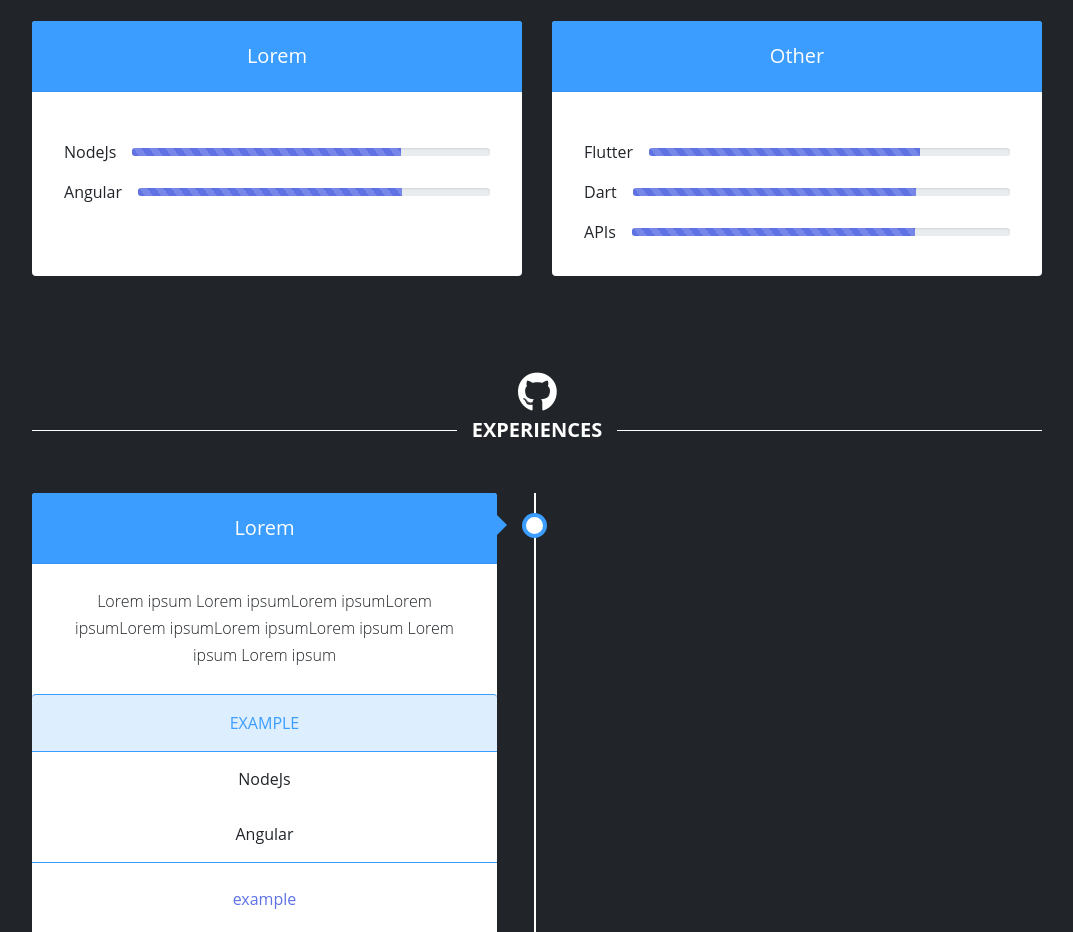
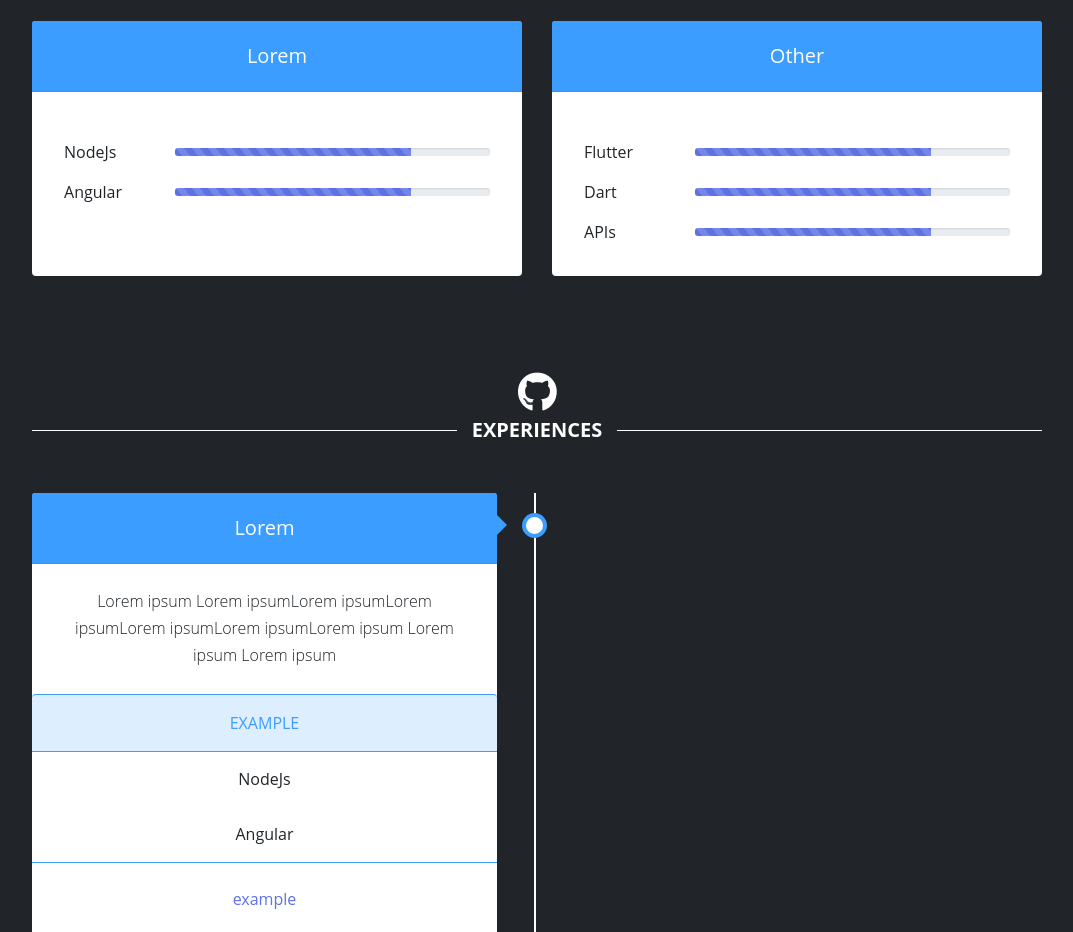
Before and after one commit to velrino/portifolio, an Angular app: page / in a window 1280 px wide. Shown: the part 1020-1952 px from the top of the page, without its empty margins (103-1176 px from the left). Built offline with nearby package versions, Linux system fonts and the light colour scheme.

Commit message:
:art: align progress and text

```diff
--- a/src/app/shared/components/skills/skills.component.html
+++ b/src/app/shared/components/skills/skills.component.html
@@ -5,8 +5,8 @@
             <div class="card-body">
                 <p class="card-text">{{item.text}}</p>
                 <div class="d-flex bd-highlight align-items-center" *ngFor="let list_item of item.itens;">
-                    <div class="p-2 flex-shrink-1 bd-highlight">{{list_item}}</div>
-                    <div class="p-2 w-100 bd-highlight align-items-center">
+                    <div class="p-2 w-25 flex-shrink-1 bd-highlight text-left">{{list_item}}</div>
+                    <div class="p-2 w-75 bd-highlight">
                         <div class="progress">
                             <div class="progress-bar progress-bar-striped progress-bar-animated" role="progressbar"
                                 aria-valuenow="75" aria-valuemin="0" aria-valuemax="100" style="width: 75%"></div>
```
